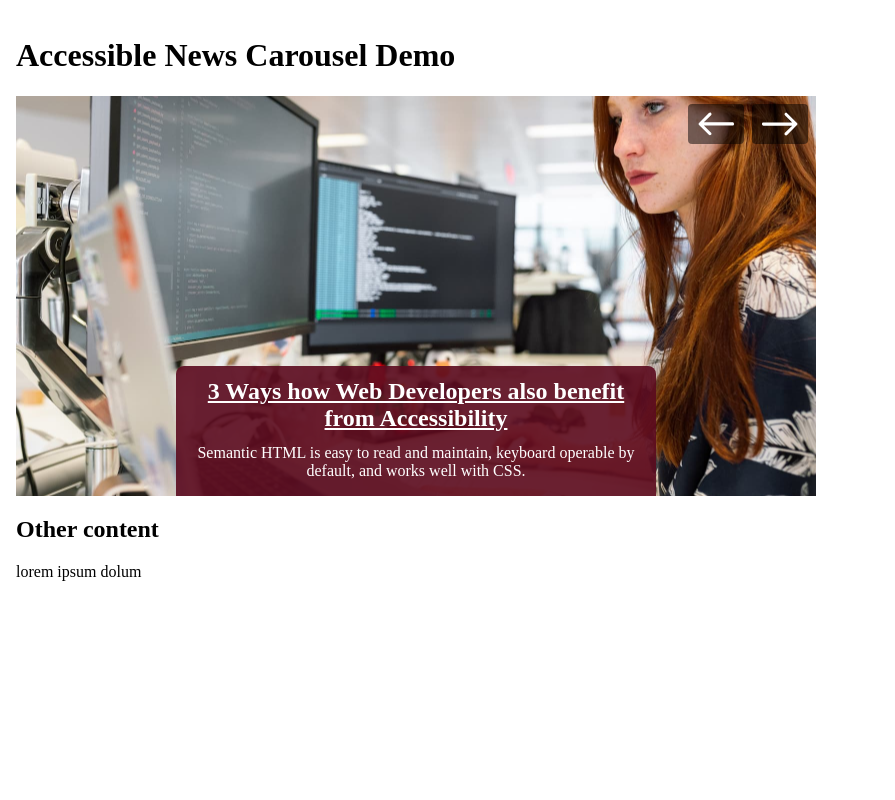
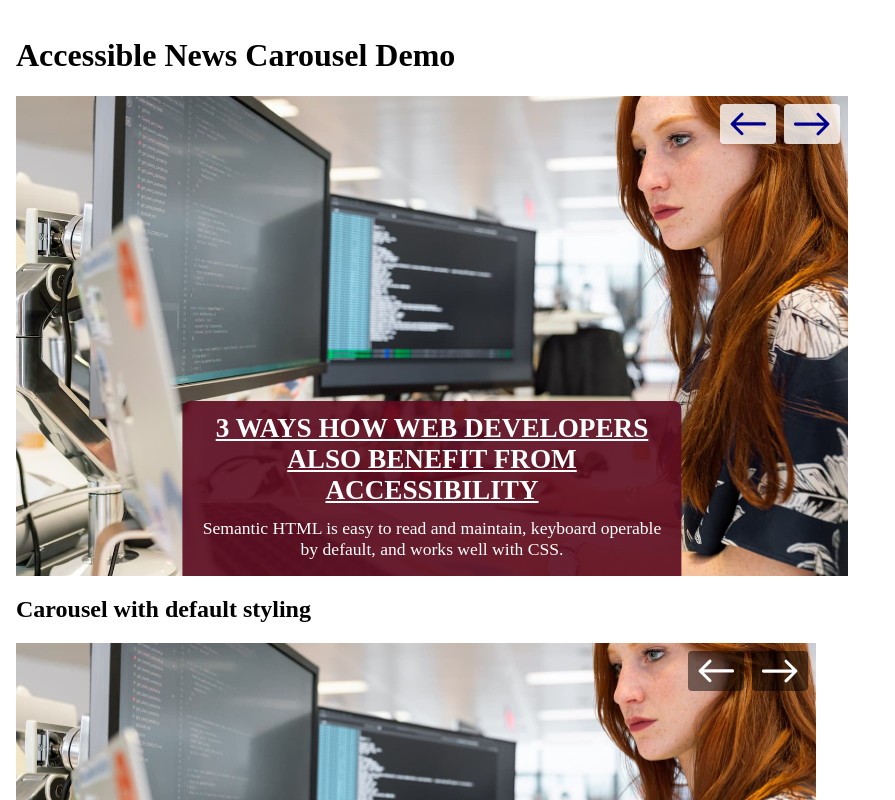
Before and after one commit to alexlehner86/accessible-news-carousel, an Angular app: page / in a window 1280 px wide. Shown: the top 800 px of the page, without its empty margins (0-895 px from the left). Built offline with nearby package versions, Linux system fonts and the light colour scheme.

Commit message:
use container query

```diff
--- a/src/app/app.component.html
+++ b/src/app/app.component.html
@@ -2,6 +2,13 @@
 <app-news-carousel
     carouselLabel="Tech News"
     [newsItems]="newsItems"
+    class="custom-styled-carousel"
+></app-news-carousel>
+<h2>Carousel with default styling</h2>
+<app-news-carousel
+    carouselLabel="More Tech News"
+    [newsItems]="newsItems"
+    [slideHeadingLevel]="headingLevel.Level3"
 ></app-news-carousel>
 <h2>Other content</h2>
 <p>lorem ipsum dolum</p>
--- a/src/app/app.component.scss
+++ b/src/app/app.component.scss
@@ -1,3 +1,8 @@
-app-news-carousel {
-    --carousel-text-background: rgb(91 10 30 / 0.9);
+app-news-carousel.custom-styled-carousel {
+    --news-carousel-height: 30rem;
+    --news-carousel-max-width: 52rem;
+    --news-carousel-button-background: rgb(255 255 255 / 0.8);
+    --news-carousel-button-color: darkblue;
+    --news-carousel-text-background: rgb(91 10 30 / 0.9);
+    --news-carousel-slide-focus-color: darkblue;
 }
--- a/src/app/app.component.ts
+++ b/src/app/app.component.ts
@@ -1,7 +1,7 @@
 import { Component } from '@angular/core';
 
 import { NewsCarouselComponent } from './components/news-carousel/news-carousel.component';
-import { NewsCarouselItem } from './components/news-carousel/news-carousel.interface';
+import { NewsCarouselHeadingLevel, NewsCarouselItem } from './components/news-carousel/news-carousel.interface';
 
 @Component({
     standalone: true,
@@ -11,6 +11,8 @@ import { NewsCarouselItem } from './components/news-carousel/news-carousel.inter
     styleUrls: ['./app.component.scss']
 })
 export class CarouselDemoAppComponent {
+    public readonly headingLevel = NewsCarouselHeadingLevel;
+
     public newsItems: NewsCarouselItem[] = [
         {
             heading: '3 Ways how Web Developers also benefit from Accessibility',
--- a/src/app/components/news-carousel/news-carousel.component.html
+++ b/src/app/components/news-carousel/news-carousel.component.html
@@ -1,4 +1,4 @@
-<div class="carousel-controls">
+<div class="news-carousel-controls">
     <button
         type="button"
         [attr.aria-label]="config.previousButtonLabel"
@@ -15,7 +15,7 @@
     </button>
 </div>
 <div
-    class="carousel-items"
+    class="news-carousel-items"
     aria-live="assertive"
     [ngClass]="{
         'animate-from-left': currentDirection === animDirection.FromLeft,
--- a/src/app/components/news-carousel/news-carousel.component.scss
+++ b/src/app/components/news-carousel/news-carousel.component.scss
@@ -1,15 +1,24 @@
-:host {
+app-news-carousel {
+    box-sizing: border-box;
+    container-name: news-carousel;
+    container-type: inline-size;
     display: block;
     position: relative;
-    height: var(--news-carousel-max-height, 25rem);
-    width: min(var(--news-carousel-max-width, 50rem), calc(100vw - 2rem));
+    height: var(--news-carousel-height, 25rem);
+    width: var(--news-carousel-max-width, 50rem);
+    max-width: 100%;
 }
 
-:host * {
+app-news-carousel * {
     box-sizing: border-box;
 }
 
-.carousel-controls {
+app-news-carousel *:where(h2, h3, h4) {
+    font-size: 1.5rem;
+    font-weight: bold;
+}
+
+app-news-carousel .news-carousel-controls {
     position: absolute;
     top: 0.5rem;
     right: 0.5rem;
@@ -20,10 +29,10 @@
     $icon-width: 3rem;
     $icon-padding: 0.25rem;
     button {
-        background: var(--carousel-button-background, rgb(0 0 0 / 0.5));
+        background: var(--news-carousel-button-background, rgb(0 0 0 / 0.5));
         border: none;
         border-radius: 0.25rem;
-        color: var(--carousel-button-color, white);
+        color: var(--news-carousel-button-color, white);
         display: flex;
         align-items: center;
         justify-content: center;
@@ -39,7 +48,7 @@
 
         &:focus,
         &:hover {
-            outline: 0.125rem solid var(--carousel-button-color, white);
+            outline: 0.188rem solid var(--news-carousel-button-color, white);
             outline-offset: -0.25rem;
         }
 
@@ -50,31 +59,34 @@
     }
 }
 
-.carousel-items {
+app-news-carousel .news-carousel-items {
     position: relative;
     // placeholder if image hasn't finished loading
     background: rgb(146, 146, 146);
     height: inherit;
     width: inherit;
+    max-width: 100%;
     overflow: hidden;
     z-index: 1;
 
+    // Provide focus indicator for the whole slide.
     &:focus-within {
-        outline: 0.25rem solid black;
+        outline: 0.25rem solid var(--news-carousel-slide-focus-color, black);
         outline-offset: 0.125rem;
     }
 
-    // Hide focus outline for image and heading links.
-    // Instead a focous outline is shown for the whole slide (see above).
+    // Hide focus indicator for image and heading links.
+    // Instead a focus indicator is shown for the whole slide (see above).
     a[href]:focus {
         outline: none;
     }
 }
 
-.news-item {
+app-news-carousel .news-item {
     position: absolute;
     height: inherit;
     width: inherit;
+    max-width: 100%;
     visibility: hidden;
 
     &.active {
@@ -100,17 +112,19 @@
         bottom: 0;
         left: 50%;
         transform: translateX(-50%);
-        background: var(--carousel-text-background, rgb(0 0 0 / 0.7));
+        background: var(--news-carousel-text-background, rgb(0 0 0 / 0.8));
         border-radius: 0.5rem 0.5rem 0 0;
-        width: 60%;
+        width: max(60%, 25rem);
+        max-width: 100%;
         display: flex;
         flex-direction: column;
         align-items: center;
         gap: 0.75rem;
         padding: 0.75em 0.75rem 1rem;
+        pointer-events: none;
 
         :is(h2, h3, h4, p) {
-            color: var(--carousel-text-color, white);
+            color: var(--news-carousel-text-color, white);
             margin: 0;
             padding: 0;
             text-align: center;
@@ -123,8 +137,10 @@
     }
 }
 
-@media screen and (max-width: 30rem) {
-    .news-item .slide-text {
+// Container Queries are not yet supported in all browsers.
+// See: https://caniuse.com/css-container-queries
+@container news-carousel (max-width: 28rem) {
+    app-news-carousel .news-item .slide-text {
         bottom: 0.5rem;
         border-radius: 0.5rem;
         width: calc(100% - 1rem);
@@ -134,7 +150,7 @@
         }
     }
 
-    .news-item.active .slide-text :is(h2, h3, h4) {
+    app-news-carousel .news-item.active .slide-text :is(h2, h3, h4) {
         visibility: hidden;
 
         a[href] {
@@ -143,7 +159,7 @@
     }
 }
 
-.carousel-items.animate-from-left .news-item {
+app-news-carousel .news-carousel-items.animate-from-left .news-item {
     &.active {
         animation: slide-in-from-left 0.5s forwards;
     }
@@ -154,7 +170,7 @@
     }
 }
 
-.carousel-items.animate-from-right .news-item {
+app-news-carousel .news-carousel-items.animate-from-right .news-item {
     &.active {
         animation: slide-in-from-right 0.5s forwards;
     }
@@ -169,7 +185,6 @@
 @keyframes slide-in-from-left {
     0% {
         transform: translateX(-100%);
-        visibility: visible;
     }
     100% {
         transform: translateX(0%);
@@ -191,7 +206,6 @@
 @keyframes slide-in-from-right {
     0% {
         transform: translateX(100%);
-        visibility: visible;
     }
     100% {
         transform: translateX(0%);
--- a/src/app/components/news-carousel/news-carousel.component.ts
+++ b/src/app/components/news-carousel/news-carousel.component.ts
@@ -1,5 +1,5 @@
 import { CommonModule } from '@angular/common';
-import { Component, HostBinding, Input } from '@angular/core';
+import { Component, HostBinding, Input, ViewEncapsulation } from '@angular/core';
 
 import {
     NewsCarouselAnimationDirection,
@@ -18,7 +18,8 @@ import {
     selector: 'app-news-carousel[carouselLabel][newsItems]',
     imports: [CommonModule],
     templateUrl: './news-carousel.component.html',
-    styleUrls: ['./news-carousel.component.scss']
+    styleUrls: ['./news-carousel.component.scss'],
+    encapsulation: ViewEncapsulation.None
 })
 export class NewsCarouselComponent {
     /**
@@ -46,8 +47,7 @@ export class NewsCarouselComponent {
     @Input() public slideHeadingLevel = NewsCarouselHeadingLevel.Level2;
 
     @HostBinding('attr.role') role = 'region';
-    @HostBinding('attr.aria-roledescription')
-    get carouselDescription() { return this.config.carouselDescription; }
+    @HostBinding('attr.aria-roledescription') get carouselDescription() { return this.config.carouselDescription; }
 
     public readonly animDirection = NewsCarouselAnimationDirection;
     public readonly headingLevel = NewsCarouselHeadingLevel;
--- a/src/styles.scss
+++ b/src/styles.scss
@@ -3,3 +3,15 @@ body {
     margin: 0;
     padding: 1rem;
 }
+
+// Global overwrites
+app-news-carousel.custom-styled-carousel {
+    h2 {
+        font-size: 1.7rem;
+        text-transform: uppercase;
+    }
+
+    p {
+        font-size: 1.1rem;
+    }
+}
```
